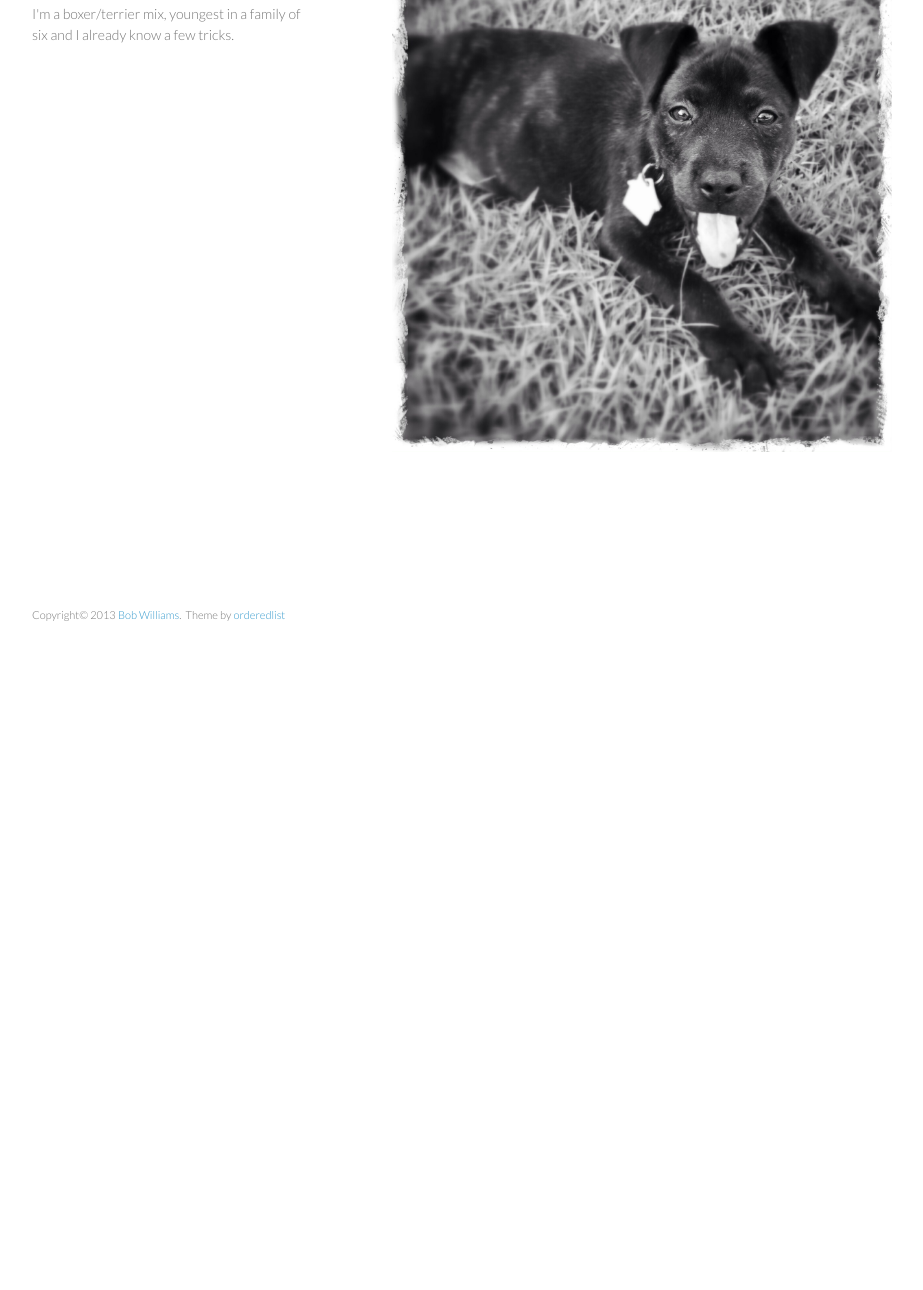
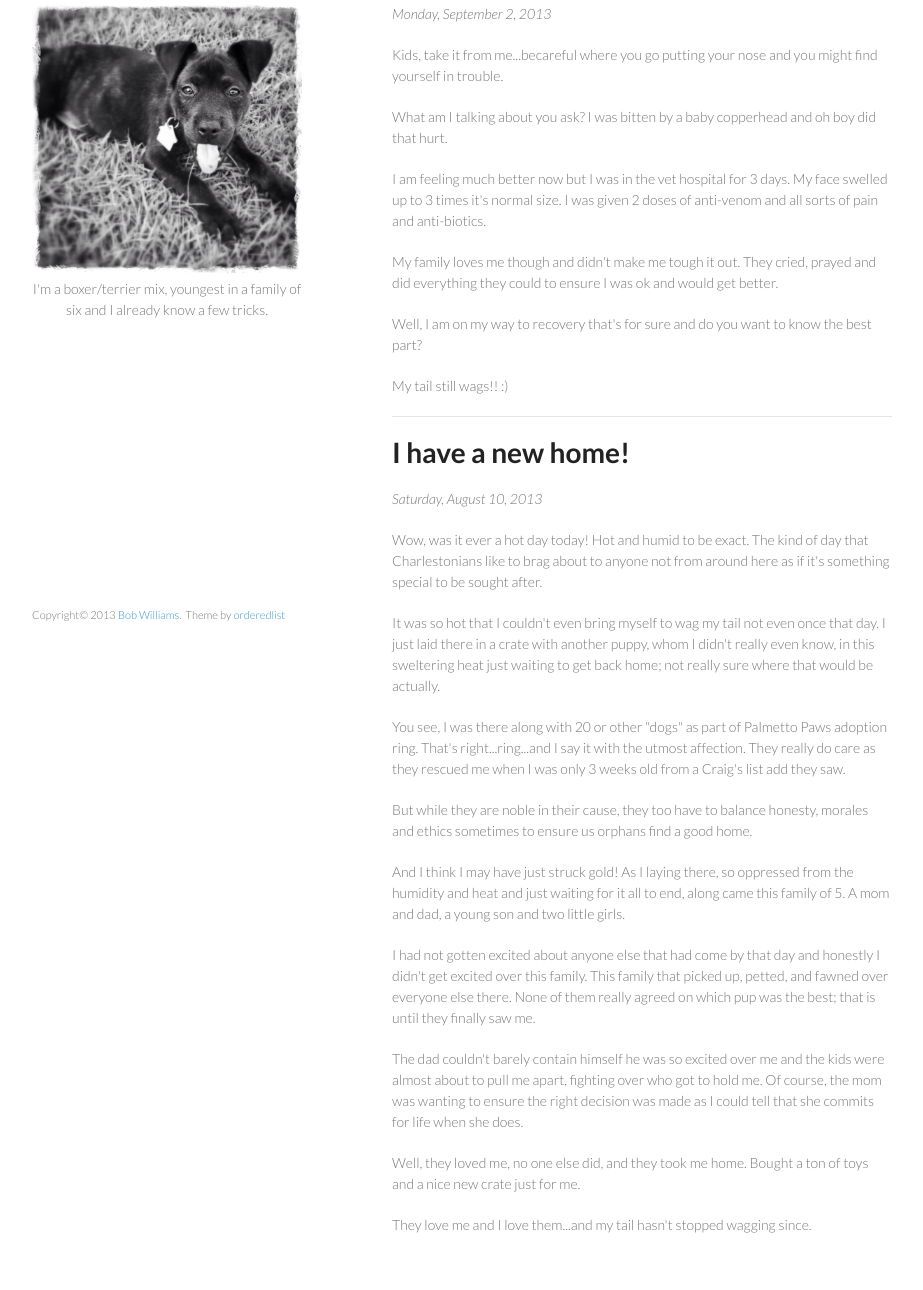
Before and after one commit to bobwilliams/brodywilliams.com, a plain HTML site: page index.html in a window 1280 px wide. Shown: the part 106-1396 px from the top of the page, without its empty margins (178-1101 px from the left). Before the commit the page ends 800 px from the top, so only its background shows below. Drawn offline with Linux system fonts and the light colour scheme.

Commit message:
adding blog entries for going home and snake bite

```diff
--- a/index.html
+++ b/index.html
@@ -15,11 +15,33 @@
   <body>
     <div class="wrapper">
       <header>
-        <h1>Brody Williams</h1>
-        <p>I'm a boxer/terrier mix, youngest in a family of six and I already know a few tricks.</p>
+        <center>
+          <h1>Brody Williams</h1>
+          <img src="images/brody.jpg">
+          <p>I'm a boxer/terrier mix, youngest in a family of six and I already know a few tricks.</p>
+        </center>
       </header>
       <section>
-      <img src="images/brody.jpg">
+        <h1>I got bit by a snake!</h1>
+        <p><em>Monday, September 2, 2013</em></p>
+        <p>Kids, take it from me...becareful where you go putting your nose and you might find yourself in trouble.</p>
+        <p>What am I talking about you ask? I was bitten by a baby copperhead and oh boy did that hurt.</p>
+        <p>I am feeling much better now but I was in the vet hospital for 3 days. My face swelled up to 3 times it's normal size.  I was given 2 doses of anti-venom and all sorts of pain and anti-biotics.</p>
+        <p>My family loves me though and didn't make me tough it out. They cried, prayed and did everything they could to ensure I was ok and would get better.</p>
+        <p>Well, I am on my way to recovery that's for sure and do you want to know the best part?</p>
+        <p>My tail still wags!! :)</p>
+        <hr>
+        <h1>I have a new home!</h1>
+        <p><em>Saturday, August 10, 2013</em></p>
+        <p>Wow, was it ever a hot day today! Hot and humid to be exact. The kind of day that Charlestonians like to brag about to anyone not from around here as if it's something special to be sought after.</p>
+        <p>It was so hot that I couldn't even bring myself to wag my tail not even once that day.  I just laid there in a crate with another puppy, whom I didn't really even know, in this sweltering heat just waiting to get back home; not really sure where that would be actually.</p>
+        <p>You see, I was there along with 20 or other "dogs" as part of Palmetto Paws adoption ring.  That's right...ring...and I say it with the utmost affection.  They really do care as they rescued me when I was only 3 weeks old from a Craig's list add they saw.</p>
+        <p>But while they are noble in their cause, they too have to balance honesty, morales and ethics sometimes to ensure us orphans find a good home.</p>
+        <p>And I think I may have just struck gold!  As I laying there, so oppressed from the humidity and heat and just waiting for it all to end, along came this family of 5.  A mom and dad, a young son and two little girls.</p>
+        <p>I had not gotten excited about anyone else that had come by that day and honestly I didn't get excited over this family. This family that picked up, petted, and fawned over everyone else there.  None of them really agreed on which pup was the best; that is until they finally saw me.</p>
+        <p>The dad couldn't barely contain himself he was so excited over me and the kids were almost about to pull me apart, fighting over who got to hold me. Of course, the mom was wanting to ensure the right decision was made as I could tell that she commits for life when she does.</p>
+        <p>Well, they loved me, no one else did, and they took me home. Bought a ton of toys and a nice new crate just for me.</p>
+        <p>They love me and I love them...and my tail hasn't stopped wagging since.</p>
       </section>
       <footer>
         <p><small>Copyright&copy; 2013 <a href="http://bobwilliams.me">Bob Williams</a>.&nbsp;&nbsp;Theme by <a href="https://github.com/orderedlist">orderedlist</a></small></p>
```
